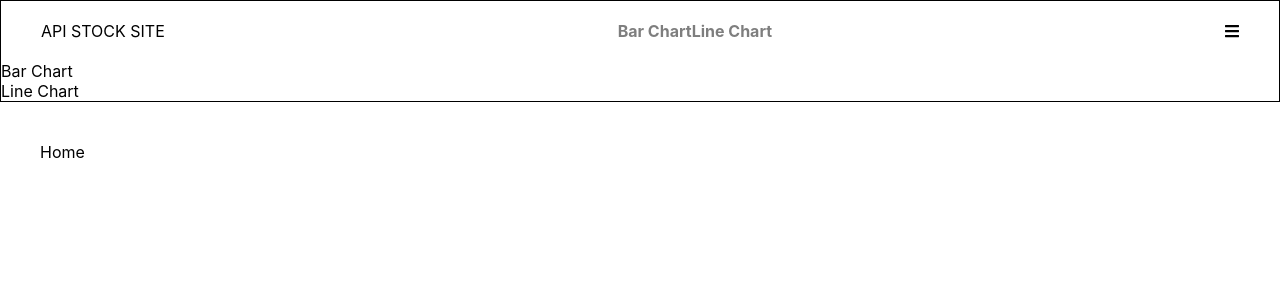
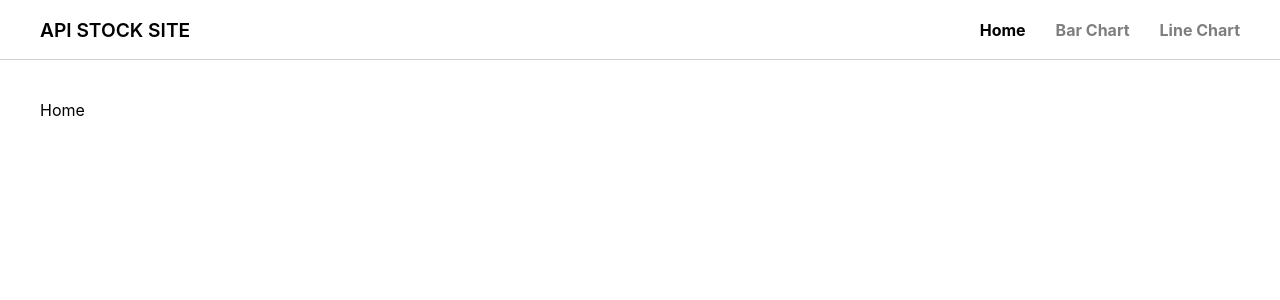
Before and after one commit to clemgat33/portfolio-api, a React (Create React App) app: page / in a window 1280 px wide. Shown: the top 300 px of the page. Built offline with nearby package versions, Linux system fonts and the light colour scheme.

Commit message:
menu router

```diff
--- a/src/App.css
+++ b/src/App.css
@@ -159,7 +159,6 @@ button:focus{
   align-items: center;
   justify-content: space-between;
   background-color: var(--bg-color);
-  border: 1px solid var(--first-color);
   z-index: 1000;
 }
 .menu-container{
@@ -169,6 +168,13 @@ button:focus{
   justify-content: space-between;
   height: 60px;
   padding: 0 40px;
+  background: var(--bg-color);
+  border-bottom: 1px solid var(--third-color);
+  z-index: 1001;
+}
+.logo{
+  font-size: 1.2rem;
+  font-weight: 600;
 }
 .large-menu-area{
   display: flex;
@@ -183,16 +189,67 @@ button:focus{
   opacity: .5;
   transition: var(--fast-transition);
 }
-.large-menu-list li:hover{
+.large-menu-list li:hover, .large-menu-list li.active{
   opacity: 1
 }
+.large-menu-list li:not(:last-child) {
+  margin-right: 30px;
+}
 .btn-menubar{
-
+  background: none;
+  opacity: .6;
+  border: none;
+  transition: var(--fast-transition);
+}
+.btn-menubar:hover{
+  cursor: pointer;
+  opacity: 1;
+}
+.mobile-menu.show{
+  transform: translateY(0);
+}
+.mobile-menu.hide{
+  transform: translateY(-100vw);
+}
+.mobile-menu{
+  width: 100%;
+  position: fixed;
+  top: 60px;
+  left: 0;
+  padding: 10px 20px;
+  transition: transform .5s ease-out;
+  overflow: hidden;
+  background-color: var(--bg-color);
+  box-shadow: 0 4px 10px -5px var(--third-color);
+  z-index: 1000;
 }
 .mobile-menu-list{
-
+  display: flex;
+  flex-direction: column;
+  flex-wrap: wrap;
+}
+.mobile-menu-list li{
+  font-weight: 500;
+  margin: 10px 2px;
+  white-space: nowrap;
+  opacity: .5;
+  transition: var(--fast-transition);
+}
+.mobile-menu-list li:hover, .mobile-menu-list li.active{
+  opacity: 1;
+}
+@media screen and (min-width: 769px) {
+  .mobile-menu, .btn-menubar{
+    display: none;
+  }
+}
+@media screen and (max-width: 768px) {
+  .large-menu-area{
+    display: none;
+  }
 }
 /* HEADER */
+
 
 
 /* ICON */
@@ -209,6 +266,8 @@ button:focus{
   transition: var(--slow-transition);
 }
 /* ICON */
+
+
 
 /* CONTAINER */
 .container{
--- a/src/components/Header.tsx
+++ b/src/components/Header.tsx
@@ -1,9 +1,9 @@
 import React, {useState} from 'react';
-import { Link } from 'react-router-dom';
+import { Link, withRouter } from 'react-router-dom';
 import { FontAwesomeIcon } from '@fortawesome/react-fontawesome';
 import { faBars } from '@fortawesome/free-solid-svg-icons';
 
-export default function Header(props: any): JSX.Element {
+function Header(props: any): JSX.Element {
 	console.log(props);
 
 	const [visible, setVisible] = useState(false);
@@ -11,6 +11,21 @@ export default function Header(props: any): JSX.Element {
 		setVisible(!visible);
 	}
 	const classMobileMenu = visible ? 'mobile-menu show' :  'mobile-menu hide';
+
+
+	const listMenu = (
+		<>
+			<li className={props.location.pathname.includes('/') ? 'active' : ''}>
+				<Link to='/'>Home</Link>
+			</li>
+			<li className={props.location.pathname.includes('/barchart') ? 'active' : ''}>
+				<Link to='/barchart'>Bar Chart</Link>
+			</li>
+			<li className={props.location.pathname.includes('/linechart') ? 'active' : ''}>
+				<Link to='/linechart'>Line Chart</Link>
+			</li>
+		</>
+	);
 
 	return (
 		<header>
@@ -23,18 +38,7 @@ export default function Header(props: any): JSX.Element {
 
 					<div className='large-menu-area'>
 						<ul className='large-menu-list'>
-							{
-							//	<li className={props.match.path.includes('/barchart') ? 'active' : ''}>
-							}
-							<li>
-								<Link to='/barchart'>Bar Chart</Link>
-							</li>
-							{
-								//<li className={props.match.pathname.includes('/linechart') ? 'active' : ''}>
-							}
-							<li>
-								<Link to='/linechart'>Line Chart</Link>
-							</li>
+							{listMenu}
 						</ul>
 					</div>
 
@@ -46,18 +50,7 @@ export default function Header(props: any): JSX.Element {
 
 				<div className={classMobileMenu}>
 					<ul className='mobile-menu-list'>
-						{
-							//	<li className={props.match.path.includes('/barchart') ? 'active' : ''}>
-						}
-						<li>
-							<Link to='/barchart'>Bar Chart</Link>
-						</li>
-						{
-						//<li className={props.match.pathname.includes('/linechart') ? 'active' : ''}>
-						}
-						<li>
-							<Link to='/linechart'>Line Chart</Link>
-						</li>
+						{listMenu}
 					</ul>
 				</div>
 
@@ -67,139 +60,5 @@ export default function Header(props: any): JSX.Element {
 	);
 
 }
-//
-// const router = useRouter();
-// const [visible, setVisible] = useState(false);
-// function toggleMobileMenu(){
-// 	setVisible(!visible);
-// }
-// const classMobileMenu = visible ? `${styles.mobile_menu} ${styles.show}` : `${styles.mobile_menu} ${styles.hide}`;
-//
 
-// 		<nav className={styles.navbar}>
-//
-// 			<div className={styles.menu_container} >
-//
-// 				<div className={styles.logo_n_searchbar}>
-// 					<Link href='/'>
-// 						<a className={styles.logo}>
-// 							<Image
-// 								src='/nft-tracker-transp.png'
-// 								alt="icon image"
-// 								width={36}
-// 								height={36}
-// 							/>
-// 						</a>
-// 					</Link>
-//
-// 					<SearchBar/>
-// 				</div>
-//
-// 				<div className={styles.large_menu_area}>
-// 					<ul className={styles.large_menu_list}>
-// 						<li className={router.pathname.includes('/collections') ? styles.active : ''}>
-// 							<Link href='/collections'>
-// 								<a>Collections</a>
-// 							</Link>
-// 						</li>
-// 						<li className={router.pathname.includes('/mynfts') ? styles.active : ''}>
-// 							<Link href='/mynfts'>
-// 								<a>My NFTs</a>
-// 							</Link>
-// 						</li>
-// 					</ul>
-// 					<div className='separator_vertical' ></div>
-// 					<div className={`${styles.select} ${router.pathname.includes('/contact') ? styles.active : ''}`} ref={communityBoxRef} onClick={toggleCommunityBox}>
-// 						<div>Community</div>
-// 						<span className='icon_right'>
-// 							{ activeCommunityBox ?  (
-// 								<FontAwesomeIcon icon={faAngleUp} width={16} height={16}/>
-// 							) : (
-// 								<FontAwesomeIcon icon={faAngleDown} width={16} height={16}/>
-// 							) }
-// 						</span>
-// 					</div>
-// 					{
-// 						!isAuthenticated ? (
-// 							<ConnectToWalletButton />
-// 						) : (
-// 							<div className={`${styles.select} ${router.pathname.includes('/account') ? styles.active : ''}`} ref={accountBoxRef} onClick={toggleAccountBox}>
-// 								<div>Account</div>
-// 								<span className='icon_right'>
-// 									{ activeAccountBox ?  (
-// 										<FontAwesomeIcon icon={faAngleUp} width={16} height={16}/>
-// 									) : (
-// 										<FontAwesomeIcon icon={faAngleDown} width={16} height={16}/>
-// 									) }
-// 								</span>
-// 							</div>
-// 						)
-// 					}
-//
-// 				</div>
-//
-// 				<div className={styles.btn_menubar} onClick={toggleMobileMenu}>
-// 					<FontAwesomeIcon icon={faBars} width={20} height={20}/>
-// 				</div>
-//
-// 			</div>
-//
-// 			<div className={classMobileMenu}>
-// 				<ul className={styles.mobile_menu_list}>
-// 					<li className={router.pathname.includes('/collections') ? styles.active : ''}>
-// 						<Link href='/collections'>
-// 							<a>Collections</a>
-// 						</Link>
-// 					</li>
-// 					<li className={router.pathname.includes('/mynfts') ? styles.active : ''}>
-// 						<Link href='/mynfts'>
-// 							<a>My NFTs</a>
-// 						</Link>
-// 					</li>
-// 					<li>
-// 						<div onClick={() => openModal()}>Donation</div>
-// 					</li>
-// 					<li className={router.pathname.includes('/contact') ? styles.active : ''}>
-// 						<Link href='/contact'>
-// 							<a>Contact</a>
-// 						</Link>
-// 					</li>
-// 					<li>
-// 						<a href='https://twitter.com/nfttrackernet' target='_blank' rel="noreferrer">Twitter</a>
-// 					</li>
-// 					{
-// 						!isAuthenticated ? (
-// 							<li style={{margin: 'auto'}}>
-// 								<ConnectToWalletButton />
-// 							</li>
-// 						) : (
-// 							<>
-// 								<li className={router.pathname.includes('/account') ? styles.active : ''}>
-// 									<Link href='/account'>
-// 										<a className={styles.flex}>
-// 											<div>My Profile</div>
-// 											<span className='icon_right'>
-// 												<FontAwesomeIcon icon={faUser} width={16} height={16}/>
-// 											</span>
-// 										</a>
-// 									</Link>
-// 								</li>
-// 								<li>
-// 									<div className={styles.flex} onClick={() => logout()}>
-// 										<div>Logout</div>
-// 										<span className='icon_right'>
-// 											<FontAwesomeIcon icon={faSignOutAlt} width={16} height={16}/>
-// 										</span>
-// 									</div>
-// 								</li>
-// 							</>
-// 						)
-// 					}
-// 				</ul>
-// 			</div>
-//
-//
-// 		</nav>
-// 	</>
-// );
-// }
+export default withRouter(Header);
```
